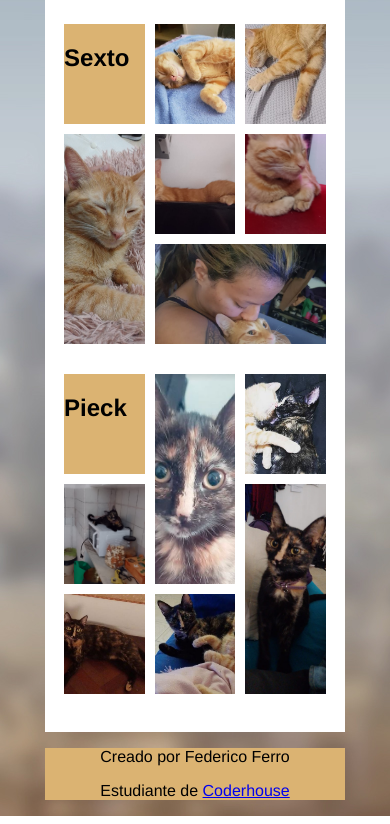
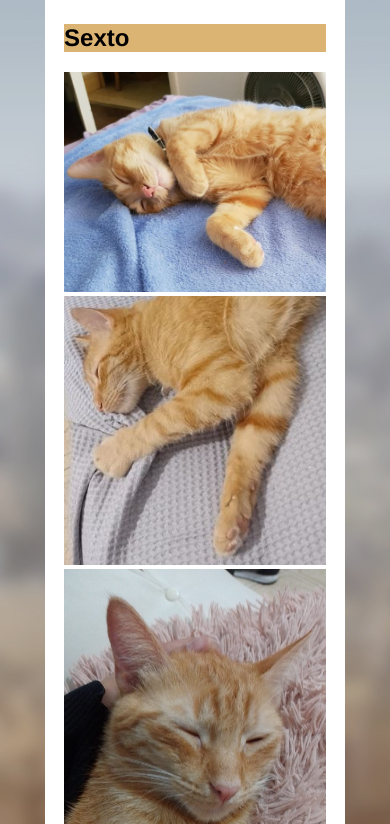
Before and after one commit to FedericoGFerro/Proyecto-FedeFerro2, a website: page gallery.html in a window 390 px wide. Shown: the part 276-1100 px from the top of the page. Drawn offline with Linux system fonts and the light colour scheme.

Commit message:
tercer entrega

```diff
--- a/main.css
+++ b/main.css
@@ -253,12 +253,12 @@ footer {
     }
 
     .galeria-sexto{
-        grid-auto-rows: 100px;
+        display: block;
 
     }
 
     .galeria-pieck{
-        grid-auto-rows: 100px;
+        display: block;
     }
 
     .content{
```
